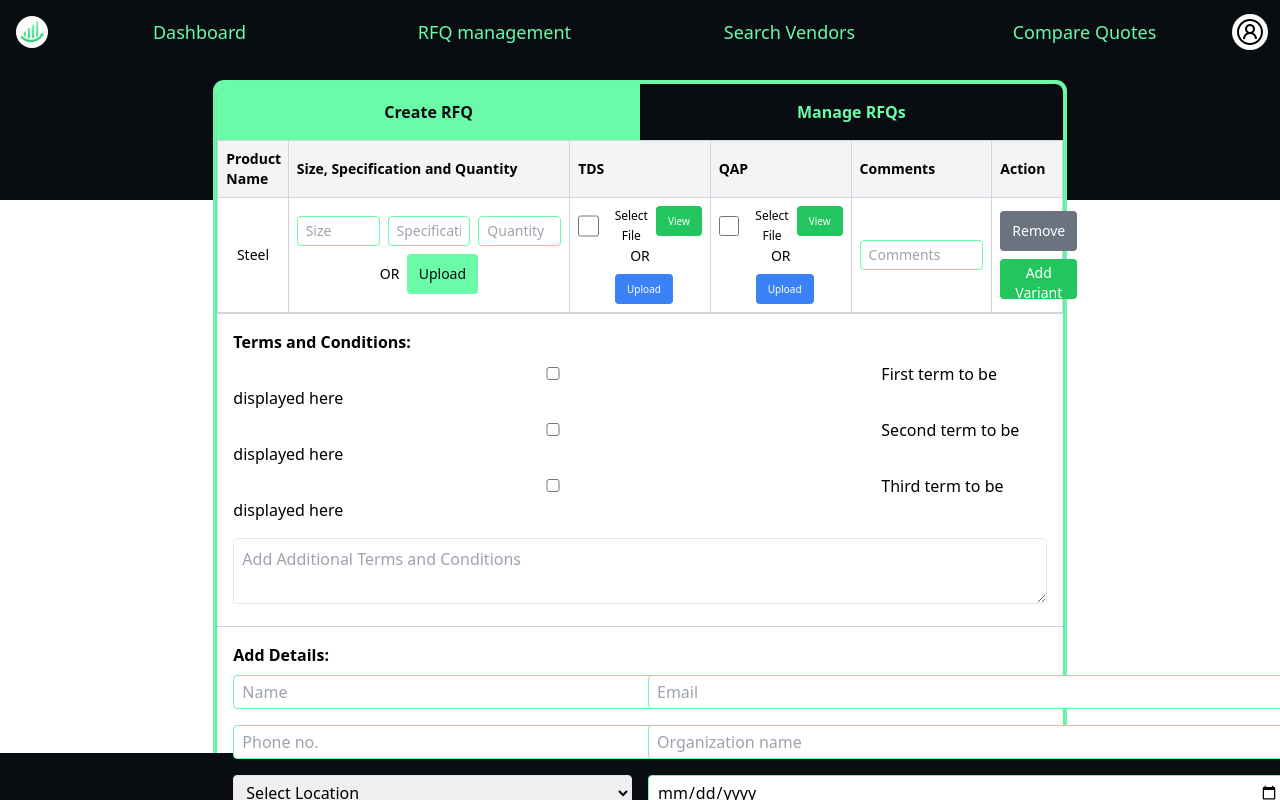
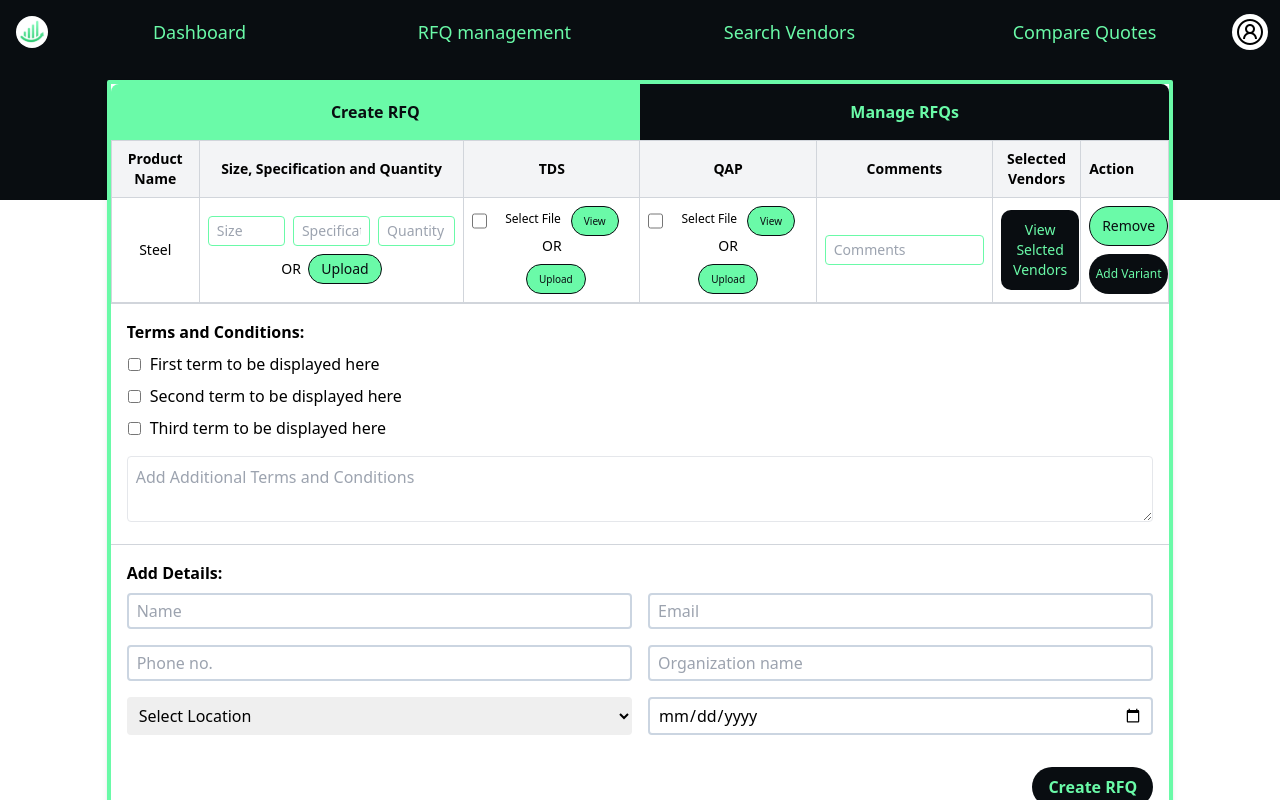
Before and after one commit to saksham-kumar-14/Quest4Quote, a React (Vite) app in the folder client/: page / in a window 1280 px wide. Shown: the top 800 px of the page. Built offline with nearby package versions, Linux system fonts and the light colour scheme; the HTML template or start-up script is replaced by a standard one.

Commit message:
Create RFQ Completed

```diff
--- a/client/src/components/rfq-management/add-details.tsx
+++ b/client/src/components/rfq-management/add-details.tsx
@@ -4,35 +4,35 @@ const AddDetails: React.FC = () => {
   return (
     <div className="p-4 border-t border-gray-300">
           <h3 className="font-semibold mb-2">Add Details:</h3>
-          <div className="grid grid-cols-2 gap-4">
+          <div className="grid grid-cols-2 gap-4 w-full">
             <input
               type="text"
               placeholder="Name"
-              className="border rounded px-2 py-1"
+              className="border-slate-300 rounded px-2 py-1 w-full"
             />
             <input
               type="email"
               placeholder="Email"
-              className="border rounded px-2 py-1"
+              className="border-slate-300 rounded px-2 py-1 w-full"
             />
             <input
               type="tel"
               placeholder="Phone no."
-              className="border rounded px-2 py-1"
+              className="border-slate-300 rounded px-2 py-1 w-full"
             />
             <input
               type="text"
               placeholder="Organization name"
-              className="border rounded px-2 py-1"
+              className="border-slate-300 rounded px-2 py-1 w-full"
             />
-            <select className="border rounded px-2 py-1">
+            <select className="border-slate-300 rounded px-2 py-1 w-full">
               <option>Select Location</option>
               <option>Location 1</option>
               <option>Location 2</option>
             </select>
             <input
               type="date"
-              className="border rounded px-2 py-1"
+              className="border-slate-300 rounded px-2 py-1 w-full"
             />
           </div>
         </div>
--- a/client/src/components/rfq-management/main-management.tsx
+++ b/client/src/components/rfq-management/main-management.tsx
@@ -6,19 +6,19 @@ import AddDetails from "./add-details";
 
 const CreateRFQ: React.FC = () => {
   return (
-    <div className="p-1 h-fit w-4/6 bg-[#6AFAA8] min-h-screen z-20 mt-[80px] mx-auto rounded-[11px]">
-      <div className="bg-white rounded-lg shadow-md max-w-4xl mx-auto px-0 w-full">
+    // <div className="p-1 h-fit w-4/6 bg-[#6AFAA8] min-h-screen z-20 mt-[80px] mx-auto rounded-[11px]">
+      <div className="shadow-md max-w-6xl px-0 w-5/6 border-4 border-[#6AFAA8] h-fit bg-white min-h-screen z-20 mt-[80px] mx-auto rounded-[2px]">
         <TabBar />
         <Table />
         <Terms />
         <AddDetails />
         <div className="p-4 text-right">
-          <button className="bg-[#6AFAA8] text-[#090D11] px-4 py-2 rounded">
-            Create RFQ
+          <button className="bg-[#090D11] text-[#6AFAA8] font-bold px-4 py-2 rounded-[20px]">
+        Create RFQ
           </button>
         </div>
       </div>
-    </div>
+    // </div>
   );
 };
 
--- a/client/src/components/rfq-management/rfq-main.tsx
+++ b/client/src/components/rfq-management/rfq-main.tsx
@@ -9,7 +9,7 @@ const RFQManagement: React.FC = () => {
     <Navbar list={['Dashboard', 'RFQ management', 'Search Vendors', 'Compare Quotes']} />
     <Header />
     <CreateRFQ />
-    <Footer />
+    {/* <Footer /> */}
     </>
   )
 }
--- a/client/src/components/rfq-management/table.tsx
+++ b/client/src/components/rfq-management/table.tsx
@@ -6,12 +6,13 @@ const Table: React.FC = () => {
             <table className="w-full table-fixed">
             <thead>
               <tr className="text-left text-sm font-medium bg-gray-100">
-              <th className="w-1/12 p-2 border border-gray-300">Product Name</th>
-              <th className="w-4/12 p-2 border border-gray-300">Size, Specification and Quantity</th>
-              <th className="w-2/12 p-2 border border-gray-300">TDS</th>
-              <th className="w-2/12 p-2 border border-gray-300">QAP</th>
-              <th className="w-2/12 p-2 border border-gray-300">Comments</th>
-              <th className="w-1/12 p-2 border border-gray-300">Action</th>
+              <th className="w-1/12 p-2 border border-gray-300 text-center">Product Name</th>
+              <th className="w-3/12 p-2 border border-gray-300 text-center">Size, Specification and Quantity</th>
+              <th className="w-2/12 p-2 border border-gray-300 text-center">TDS</th>
+              <th className="w-2/12 p-2 border border-gray-300 text-center">QAP</th>
+              <th className="w-2/12 p-2 border border-gray-300 text-center">Comments</th>
+              <th className="w-1/12 p-2 border border-gray-300 text-center">Selected Vendors</th>
+              <th className="w-1/12 p-2 border border-gray-300 text-centerss">Action</th>
               </tr>
             </thead>
             <tbody>
@@ -24,28 +25,28 @@ const Table: React.FC = () => {
                       <input type="text" placeholder="Quantity" className="border rounded px-2 py-1 w-1/3" />
                     </div>
                     OR &nbsp;
-                    <button className="bg-[#6AFAA8] text-[#090D11] h-[40px] px-3 py-1 rounded mt-2">Upload</button>
+                    <button className="bg-[#6AFAA8] text-[#090D11] px-3 py-1 rounded-[20px] border-[1px] border-[#090D11] mt-2">Upload</button>
                   </td>
                     <td className="p-2 border border-gray-300">
                       <div className="flex gap-2 text-[10px]">
-                        <input type="checkbox" className="mr-2" />
-                        <label className="text-[12px]">Select File</label>
-                          <button className="bg-green-500 text-white px-3 py-1 rounded text-[10px] h-[30px] align-middle">View</button>
+                        <input type="checkbox" className="mr-2 w-[15px]" />
+                        <label className="text-[12px] align-middle p-[2px]"><span className="align-middle">Select File</span></label>
+                          <button className="bg-[#6AFAA8] text-[#090D11] px-3 py-1 rounded-[20px] border-[1px] border-[#090D11] text-[10px] h-[30px] align-middle ">View</button>
                       </div>
                       OR
                       <div className="mt-2 text-[10px]">
-                        <button className="bg-blue-500 text-white px-3 py-1 rounded ml-2 text-[10px] h-[30px]">Upload</button>
+                        <button className="bg-[#6AFAA8] text-[#090D11] px-3 py-1 rounded-[20px] border-[1px] border-[#090D11] ml-2 text-[10px] h-[30px]">Upload</button>
                       </div>
                     </td>
                   <td className="p-2 border border-gray-300">
                     <div className="flex gap-2 text-[10px]">
-                      <input type="checkbox" className="mr-2" />
-                      <label className="text-[12px]">Select File</label>
-                        <button className="bg-green-500 text-white px-3 py-1 rounded text-[10px] h-[30px] align-middle">View</button>
+                      <input type="checkbox" className="mr-2 w-[15px]" />
+                      <label className="text-[12px] p-[2px]"><span className="align-middle ">Select File</span></label>
+                        <button className="bg-[#6AFAA8] text-[#090D11] px-3 py-1 rounded-[20px] border-[1px] border-[#090D11] text-[10px] h-[30px] align-middle">View</button>
                     </div>
                       OR
                     <div className="mt-2 text-[10px]">
-                      <button className="bg-blue-500 text-white px-3 py-1 rounded ml-2 text-[10px] h-[30px]">Upload</button>
+                      <button className="bg-[#6AFAA8] text-[#090D11] px-3 py-1 rounded-[20px] border-[1px] border-[#090D11] text-[10px] h-[30px]">Upload</button>
                     </div>
 
                   </td>
@@ -53,9 +54,14 @@ const Table: React.FC = () => {
                     <input type="text" placeholder="Comments" className="border rounded px-2 py-1 w-full" />
                   </td>
                   <td className="p-2 border border-gray-300">
+                    <div className="">
+                      <button className="bg-[#090D11] text-[#6AFAA8] px-3 py-1 rounded-[10px] h-[80px]">View Selcted Vendors</button>
+                    </div>
+                  </td>
+                  <td className="p-2 border border-gray-300">
                     <div className="grid grid-rows-2 gap-2">
-                      <button className="bg-gray-500 text-white px-3 py-1 rounded h-[40px]">Remove</button>
-                      <button className="bg-green-500 text-white px-3 py-1 rounded h-[40px] ">Add Variant</button>
+                      <button className="bg-[#6AFAA8] text-[#090D11] px-3 py-1 rounded-[20px] border-[1px] border-[#090D11] h-[40px]">Remove</button>
+                      <button className="bg-[#090D11] text-[#6AFAA8] rounded-[20px] px-1 -py-1 h-[40px] text-[12px]">Add Variant</button>
                     </div>
                   </td>
                 </tr>
--- a/client/src/components/rfq-management/terms-and-conditions.tsx
+++ b/client/src/components/rfq-management/terms-and-conditions.tsx
@@ -4,20 +4,20 @@ const Terms: React.FC = () => {
   return (
     <div className="p-4">
           <h3 className="font-semibold mb-2">Terms and Conditions:</h3>
-          <div className="space-y-2">
-            <label className="block">
-              <input type="checkbox" className="mr-2" />
-              First term to be displayed here
-            </label>
-            <label className="block">
-              <input type="checkbox" className="mr-2" />
-              Second term to be displayed here
-            </label>
-            <label className="block">
-              <input type="checkbox" className="mr-2" />
-              Third term to be displayed here
-            </label>
-          </div>
+            <ul className="list-none space-y-2 text-left">
+              <li className="flex items-center">
+                <input type="checkbox" className="mr-2 w-[15px]" />
+                <span>First term to be displayed here</span>
+              </li>
+              <li className="flex items-center">
+                <input type="checkbox" className="mr-2 w-[15px]" />
+                <span>Second term to be displayed here</span>
+              </li>
+              <li className="flex items-center">
+                <input type="checkbox" className="mr-2 w-[15px]" />
+                <span>Third term to be displayed here</span>
+              </li>
+            </ul>
 
           {/* Additional Terms */}
           <textarea
```
